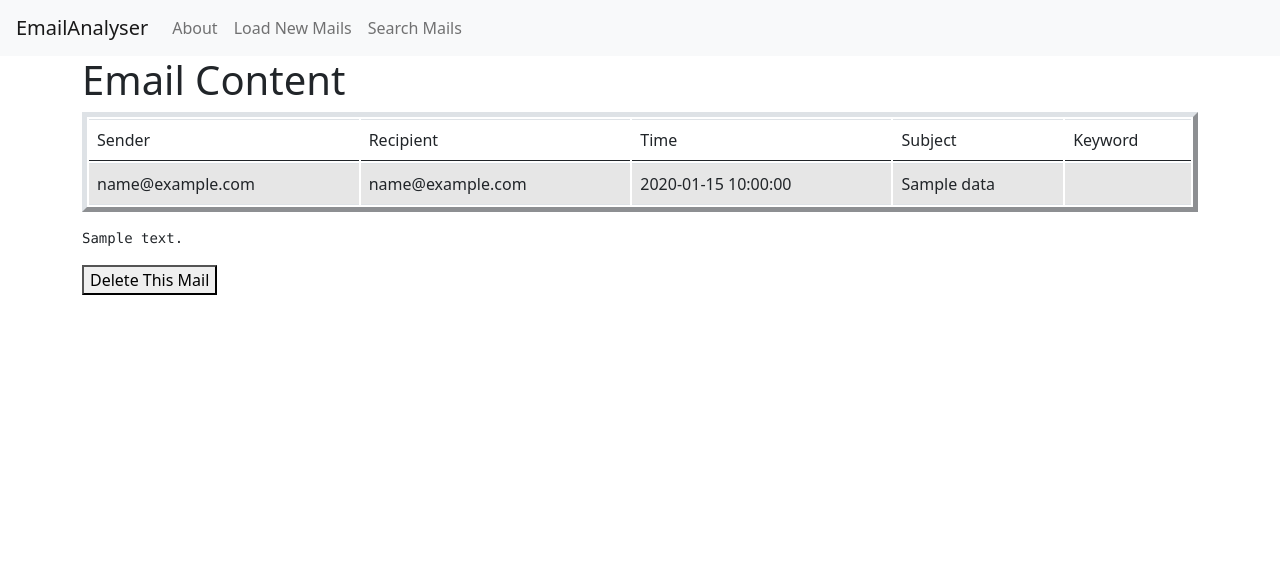
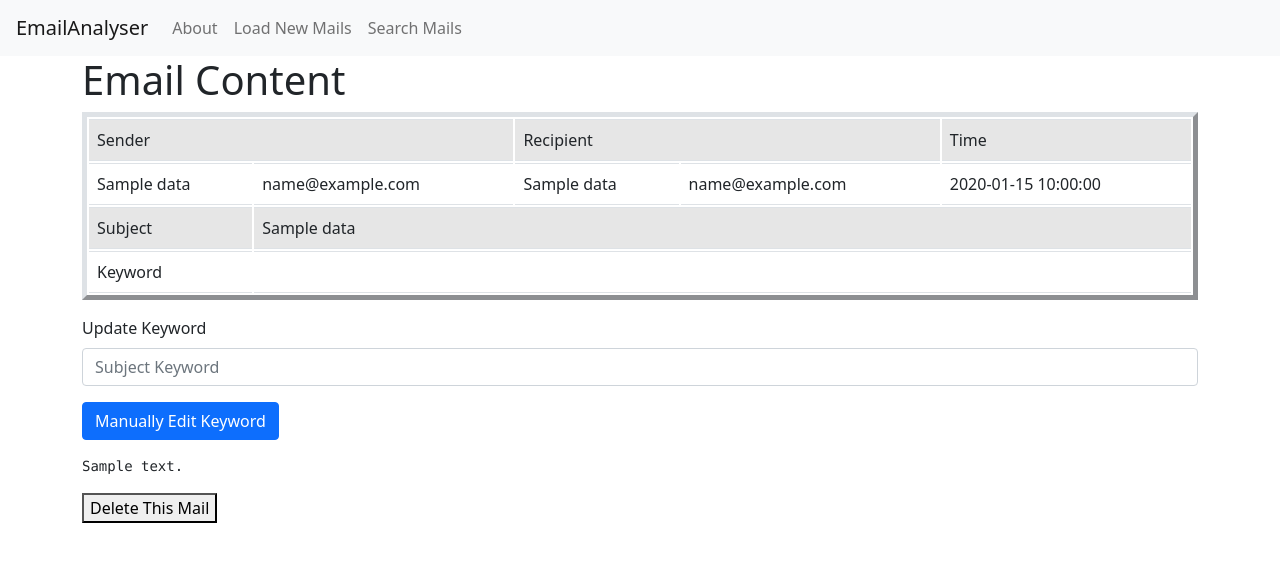
Before and after one commit to yileiCao/email-analyser, a Flask app: template src/templates/view_mail.html in a window 1280 px wide. Shown: the top 562 px of the page. Run offline with Flask 3, Linux system fonts and the light colour scheme; the template is opened without the code that fills it: most values are stand-ins (such as "Sample title", 1, 10 or a date in 2020); parts of the project's set-up code (start-up, migrations or seed data) failed here and were passed over; some libraries are stand-ins or nearby versions.

Commit message:
Add edit keyword function in view_mail page

```diff
--- a/src/db_func.py
+++ b/src/db_func.py
@@ -85,6 +85,11 @@ def delete_mail_with_id(session, mail_id):
     session.commit()
 
 
+def update_mail_keyword_with_id(session, mail_id, new_keyword):
+    session.query(Mail).filter(Mail.id == mail_id).update({Mail.keyword: new_keyword})
+    session.commit()
+
+
 if __name__ == '__main__':
     data = [
         {'mail_server_id': '18bfd1199e673cc7', 'sender': '"LEGO® Shop" <Noreply@t.crm.lego.com>',
--- a/src/templates/view_mail.html
+++ b/src/templates/view_mail.html
@@ -5,30 +5,47 @@
 
 
     <table border='5' class='table table-striped' style='border-collapse:separate'>
-        <thead>
         <tr>
-                <td>Sender</td>
-                <td>Recipient</td>
+            <td colspan="2">Sender</td>
+            <td colspan="2">Recipient</td>
             <td>Time</td>
-                <td>Subject</td>
-                <td>Keyword</td>
         </tr>
-        </thead>
-        <tbody>
         <tr>
+            <td>{{data['name']}}</td>
             <td>{{data['email_address']}}</td>
+            <td>{{data['name_1']}}</td>
             <td>{{data['email_address_1']}}</td>
             <td>{{data['time']}}</td>
-                <td>{{data['subject']}}</td>
-                <td>{{data['keyword']}}</td>
         </tr>
-        </tbody>
+        <tr>
+            <td>Subject</td>
+            <td colspan="4">{{data['subject']}}</td>
+        </tr>
+        <tr>
+            <td>Keyword</td>
+            <td colspan="4">{{data['keyword']}}</td>
+        </tr>
     </table>
+
+    <form method="post">
+        <div class="form-group">
+            <label>Update Keyword</label><br>
+            <input type="text" name="new_keyword"
+                   placeholder="Subject Keyword" class="form-control"
+                   value="">
+        </div>
+        <div class="form-group">
+            <button type="submit" class="btn btn-primary" name="edit_keyword"
+                    onclick="return confirm('Do you want to manually change the keywords?');">
+                Manually Edit Keyword</button>
+        </div>
+    </form>
+
     <pre>{{text}}</pre>
 
     <form method="post" action="{{ url_for('delete_mail', mail_id=data['id']) }}" class="inline">
-        <input type="hidden" name="extra_submit_param" value="extra_submit_value">
-        <button type="submit" name="submit_param" value="submit_value" class="link-button"
+        <input type="hidden" name="extra_submit_param" >
+        <button type="submit" name="submit_param" class="link-button"
                 onclick="return confirm('Do you want to permanently delete mail {{data['id']}}?');">
             Delete This Mail
         </button>
--- a/src/wsgi.py
+++ b/src/wsgi.py
@@ -2,7 +2,8 @@ from flask import Flask, render_template, request, url_for, flash, redirect, esc
 from markupsafe import Markup
 from sqlalchemy import text, select
 from sqlalchemy.orm import Session
-from src.db_func import insert_into_tables, print_all_table, build_select_statement, delete_mail_with_id
+from src.db_func import insert_into_tables, print_all_table, build_select_statement, delete_mail_with_id, \
+    update_mail_keyword_with_id
 from src.gmail_func import gmail_authenticate, search_messages, generate_data_from_msgs, data_extract_keyword
 from database import db_session, init_db, engine
 
@@ -168,6 +169,14 @@ def mail_list():
 
 @app.route('/view_mail/<mail_id>', methods=('GET', 'POST'))
 def view_mail(mail_id):
+    if request.method == 'POST':
+        if 'edit_keyword' in request.form:
+            new_keyword = request.form['new_keyword']
+            if len(new_keyword) > 0:
+                with Session(engine) as session:
+                    update_mail_keyword_with_id(session, mail_id, new_keyword)
+                    flash(f'Mail {mail_id} keyword')
+                return redirect(url_for('view_mail', mail_id=mail_id))
     mail_id = int(mail_id)
     filters = {'id': mail_id}
     query = build_select_statement(filters)
```
Lines whose indentation alone changed are shown as unchanged.
